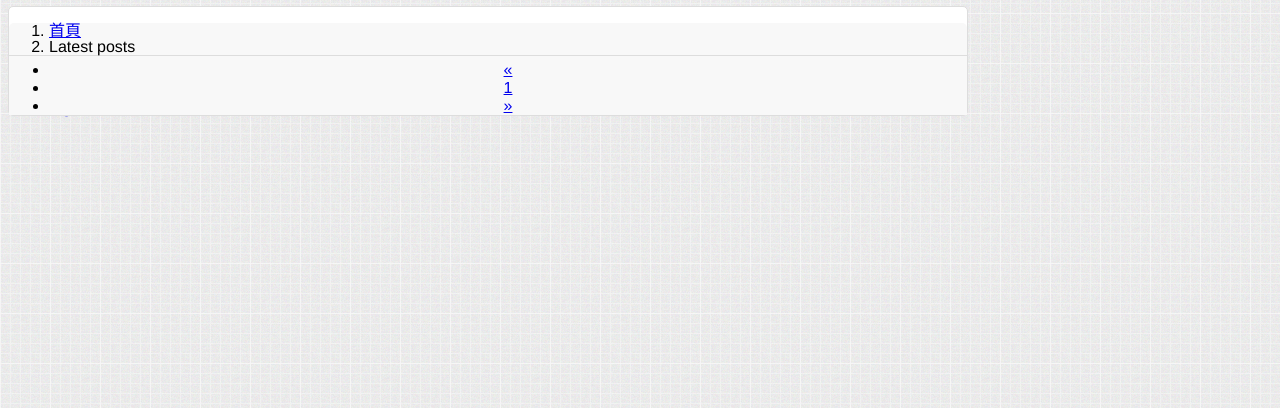
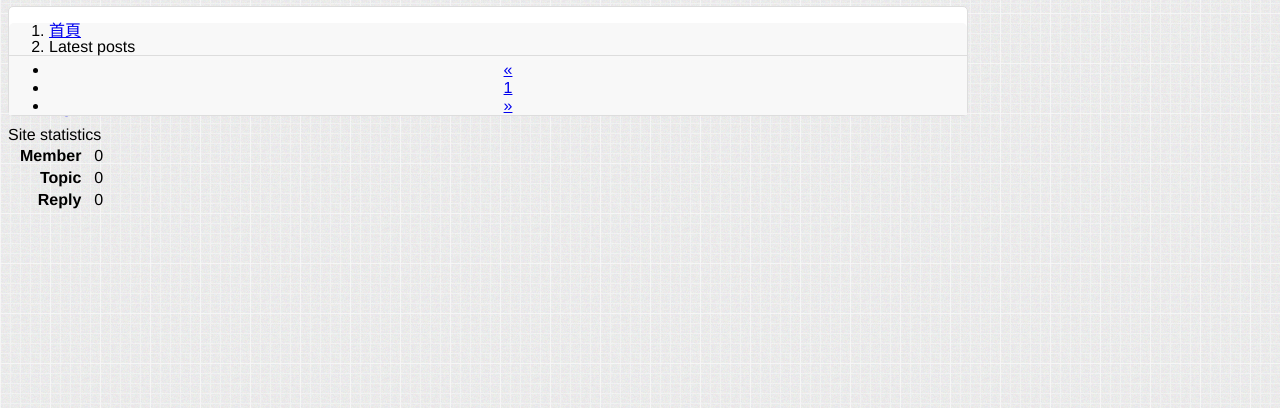
Before and after one commit to chiehtu/kissaten, a Django app: page / in a window 1280 px wide. Shown: the part 37-445 px from the top of the page. Run offline with Django 3.2, Linux system fonts and the light colour scheme; data that the repository does not hold is empty; style sheets or scripts are compiled from the project's sources; some libraries are stand-ins or nearby versions.

Commit message:
Add site information and statistics contexts.

```diff
--- /dev/null
+++ b/apps/forum/context_processors.py
@@ -0,0 +1,17 @@
+from django.contrib.auth.models import User
+from django.contrib.sites.models import Site
+
+from forum.models import Topic, Reply
+
+
+def site_info(request):
+    return {'site': Site.objects.all()[0]}
+
+
+def site_statistics(request):
+    statistics = {}
+    statistics['num_members'] = User.objects.count()
+    statistics['num_topics'] = Topic.objects.count()
+    statistics['num_replies'] = Reply.objects.count()
+
+    return statistics
--- a/apps/forum/static/forum/stylesheets/style.less
+++ b/apps/forum/static/forum/stylesheets/style.less
@@ -225,3 +225,12 @@ article.module {
     border-radius: 5px;
     box-shadow: 0 1px 2px rgba(0, 0, 0, .05);
 }
+
+.site-statistics {
+    table {
+        th {
+            text-align: right;
+            padding: 0px 10px;
+        }
+    }
+}
--- a/apps/forum/templates/forum/index.html
+++ b/apps/forum/templates/forum/index.html
@@ -15,3 +15,6 @@
     </div>
 </div>
 {% endblock content %}
+{% block sidebar %}
+    {% include "module/site_statistics.html" %}
+{% endblock sidebar %}
--- a/apps/project/settings/base.py
+++ b/apps/project/settings/base.py
@@ -113,6 +113,18 @@ MIDDLEWARE_CLASSES = (
     # Uncomment the next line for simple clickjacking protection:
     # 'django.middleware.clickjacking.XFrameOptionsMiddleware',
     'userena.middleware.UserenaLocaleMiddleware',
+)
+
+TEMPLATE_CONTEXT_PROCESSORS = (
+    "django.contrib.auth.context_processors.auth",
+    "django.core.context_processors.debug",
+    "django.core.context_processors.i18n",
+    "django.core.context_processors.media",
+    "django.core.context_processors.static",
+    "django.core.context_processors.tz",
+    "django.contrib.messages.context_processors.messages",
+    "forum.context_processors.site_info",
+    "forum.context_processors.site_statistics"
 )
 
 ROOT_URLCONF = 'project.urls'
--- /dev/null
+++ b/apps/project/templates/module/site_statistics.html
@@ -0,0 +1,20 @@
+{% load i18n %}
+<div class="panel panel-default site-statistics">
+    <div class="panel-heading">
+        {% trans "Site statistics" %}
+    </div>
+    <table>
+        <tr>
+            <th>{% trans "Member" %}</th>
+            <td>{{ num_members }}</td>
+        </tr>
+        <tr>
+            <th>{% trans "Topic" %}</th>
+            <td>{{ num_topics }}</td>
+        </tr>
+        <tr>
+            <th>{% trans "Reply" %}</th>
+            <td>{{ num_replies }}</td>
+        </tr>
+    </table>
+</div>
```
